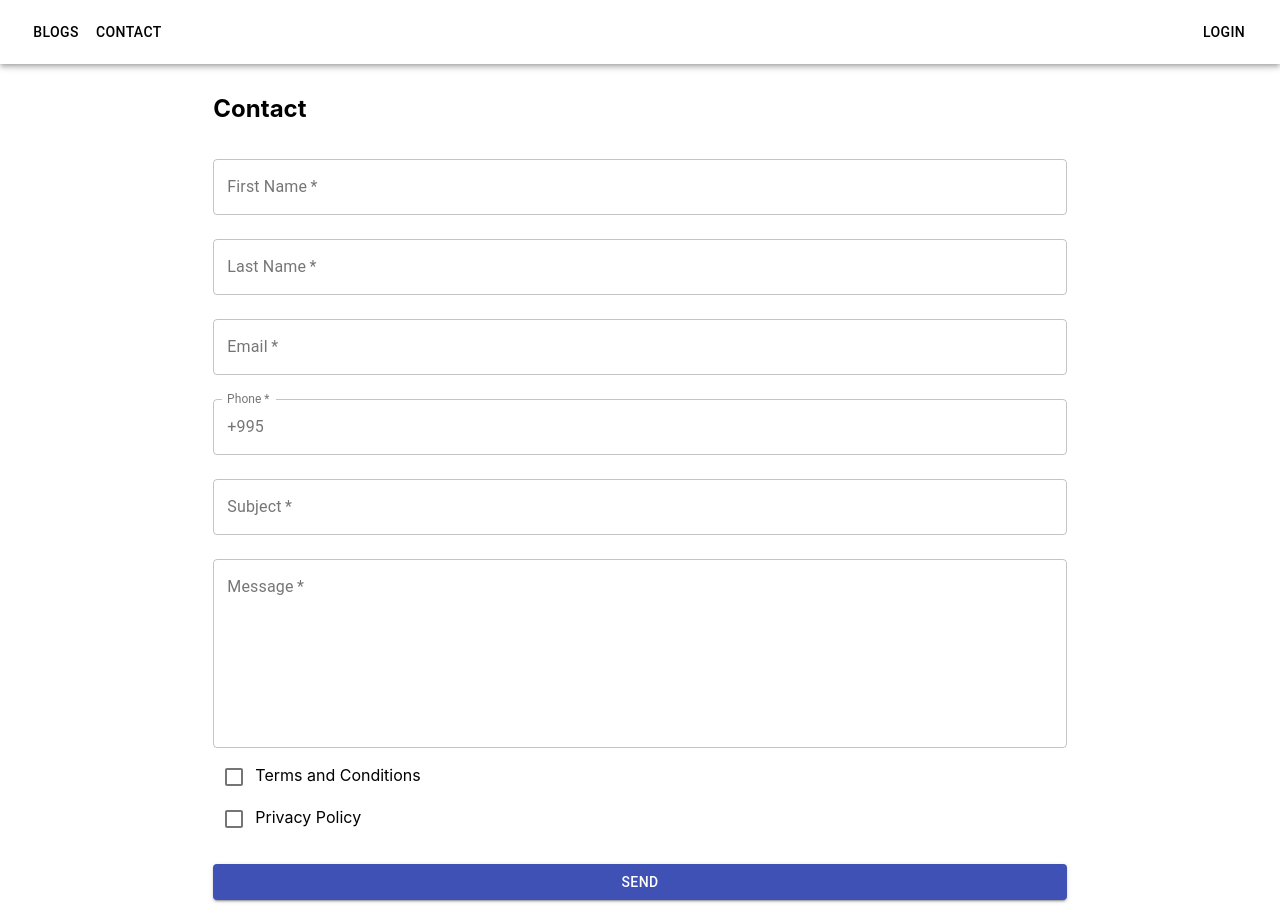
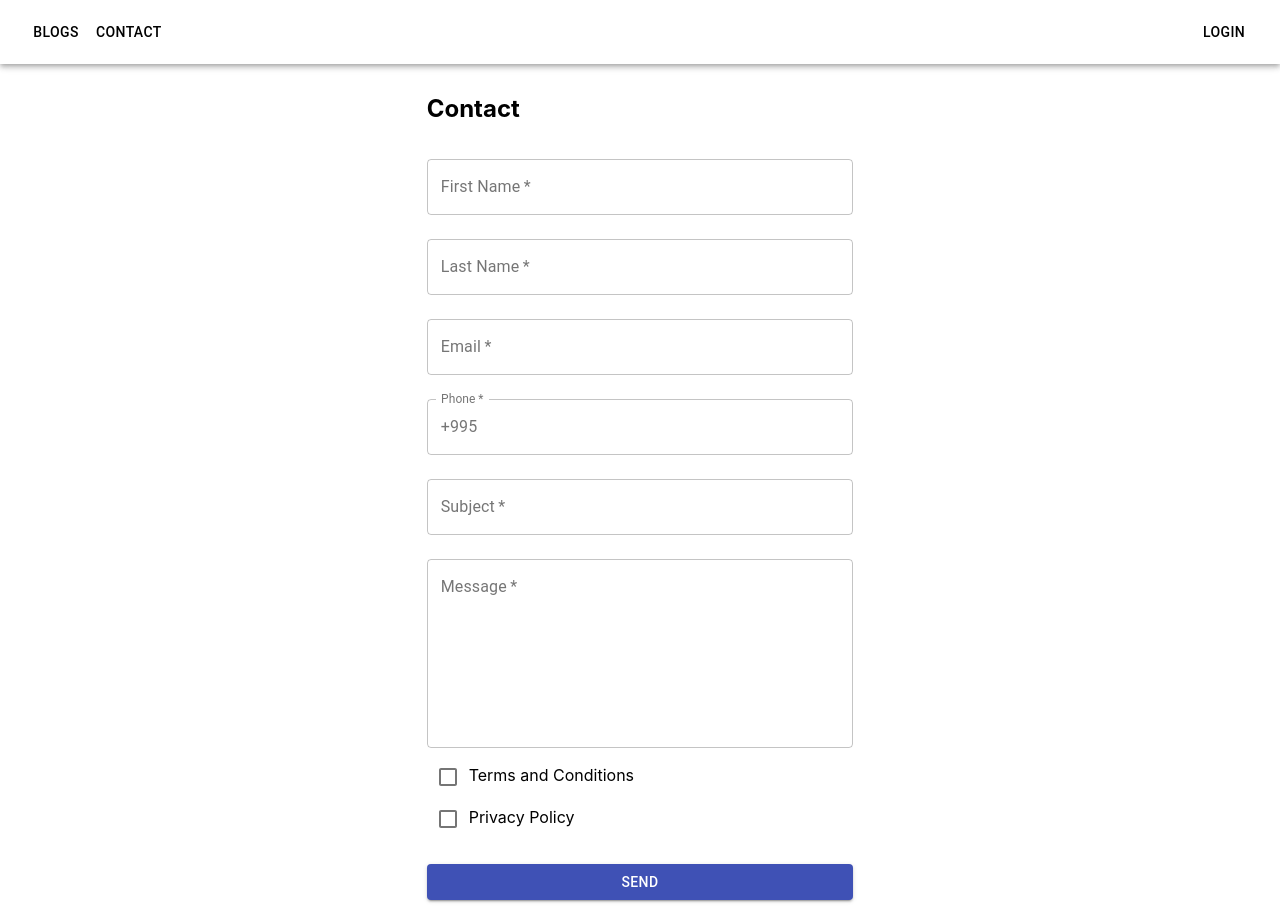
Before and after one commit to T5OTN3/techTask, a Next.js app in the folder next-project/: page /contact in a window 1280 px wide. Built offline with nearby package versions, Linux system fonts and the light colour scheme.

Commit message:
resize form

```diff
--- a/next-project/components/Form/index.jsx
+++ b/next-project/components/Form/index.jsx
@@ -10,6 +10,7 @@ import { InputPhone } from './elements/InputPhone';
 import { InputMultiline } from './elements/InputMultiline';
 import { SubmitButton } from './elements/SubmitButton';
 import { CheckboxWithLabel } from './elements/CheckboxWithLabel';
+import { Grid } from '@material-ui/core';
 
 yup.addMethod(yup.string, 'checkMessage', function (errorMessage) {
     return this.test(`message`, errorMessage, function (value) {
@@ -50,7 +51,11 @@ const ContactForm = () => {
     const onError = (errors, e) => console.log(errors, e);
 
     return (
+
         <div>
+            <Grid item container>
+            <Grid item xs={false} sm={2} md={3}/>
+                <Grid item xs={12} sm={8} md={6}>
                 <h2>Contact</h2>
                     <Form onSubmit={handleSubmit(onSubmit, onError)}>
                         <Input name="firstName" type="text" label="First Name" {...register("firstName", { required: "Required"})} required error={!! errors.firstName} helpertext={errors?.firstName?.message}></Input>
@@ -63,7 +68,11 @@ const ContactForm = () => {
                         <CheckboxWithLabel name="privacy" type="checkbox" {...register('privacy')} id="privacy" color="primary" label="Privacy Policy" helpertext={errors?.privacy?.message} ></CheckboxWithLabel>
                         <SubmitButton>Send</SubmitButton>
                     </Form>
+                </Grid>
+            <Grid item xs={false} sm={2} md={3}/>
+            </Grid>
         </div>
+
     )
 }
 
```
Also changed, not shown: next-project/pages/login.js (+8 -2 lines), next-project/components/Layout/index.js (line endings or trailing spaces). Lines whose indentation alone changed are shown as unchanged.
